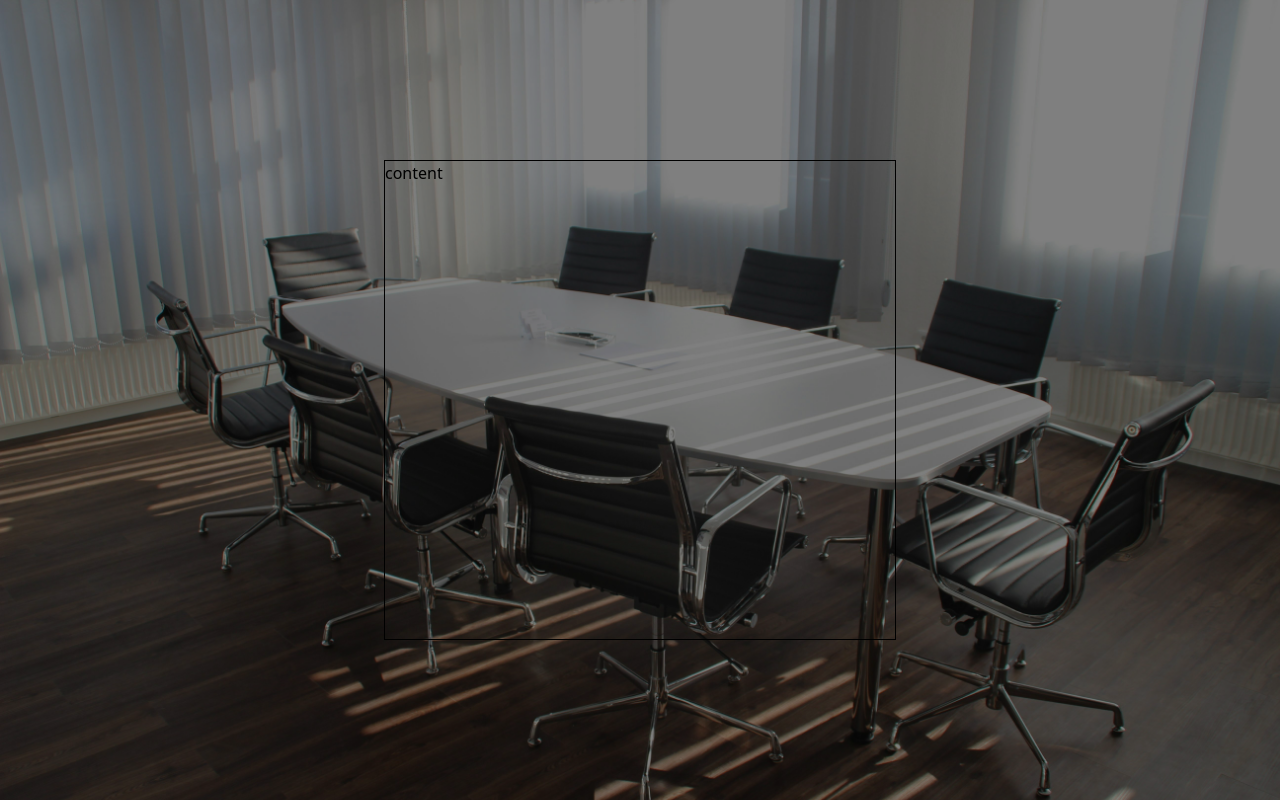
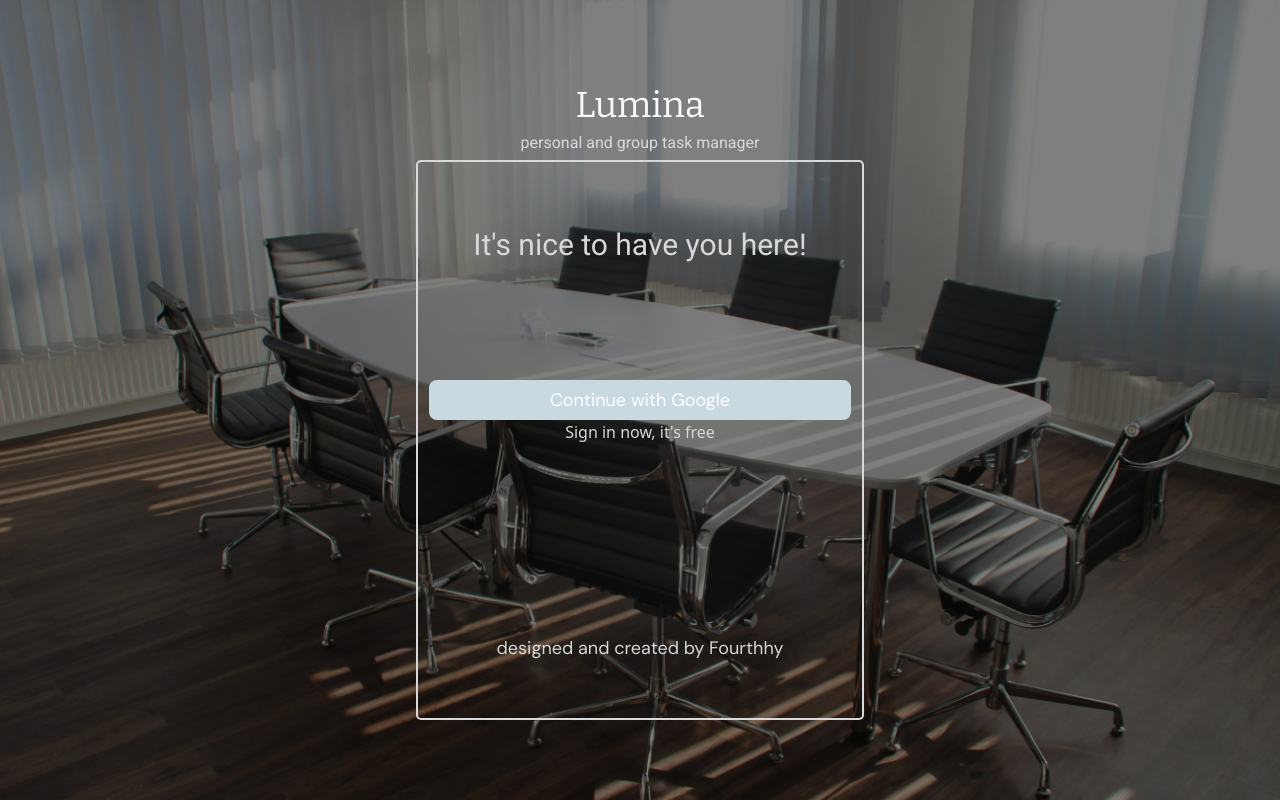
Before and after one commit to Fourthhy/Lumina, a React (Vite) app: page / in a window 1280 px wide. Built offline with nearby package versions, Linux system fonts and the light colour scheme.

Commit message:
Sign in page

```diff
--- a/index.html
+++ b/index.html
@@ -5,7 +5,7 @@
     <link rel="icon" type="image/svg+xml" href="/vite.svg" />
     <meta name="viewport" content="width=device-width, initial-scale=1.0" />
     <title>Vite + React</title>
-    <link href="https://fonts.googleapis.com/css2?family=DM+Sans:ital,opsz,wght@0,9..40,100..1000;1,9..40,100..1000&family=Roboto:ital,wght@0,100..900;1,100..900&display=swap" rel="stylesheet">
+    <link href="https://fonts.googleapis.com/css2?family=Bitter:ital,wght@0,100..900;1,100..900&family=DM+Sans:ital,opsz,wght@0,9..40,100..1000;1,9..40,100..1000&family=Roboto:ital,wght@0,100..900;1,100..900&display=swap" rel="stylesheet">
   </head>
   <body>
     <div id="root"></div>
--- a/package.json
+++ b/package.json
@@ -13,6 +13,7 @@
     "firebase": "^11.4.0",
     "react": "^19.0.0",
     "react-dom": "^19.0.0",
+    "react-icons": "^5.5.0",
     "react-router-dom": "^7.3.0"
   },
   "devDependencies": {
--- a/src/pages/LandingPage.jsx
+++ b/src/pages/LandingPage.jsx
@@ -6,9 +6,27 @@ export default function LandingPage() {
                 <img src="/hero_background.jpg" alt="hero background image" className="max-w-full h-auto" />
             </div>
             <div class="absolute inset-0 bg-black opacity-50"></div>
-            <div className="absolute top-0 h-screen w-screen flex justify-center items-center"> {/*CONTENT*/}
-                <div className="w-[40vw] h-[60vh] border-black border-[1px]">
-                    content
+            <div className="absolute top-0 h-screen w-screen flex flex-col justify-center items-center "> {/*CONTENT*/}
+                <div className="w-[40vw] h-[10vh] flex items-center justify-evenly flex-col">
+                    <p className="font-Serif text-4xl text-[#F9F9F9]"> Lumina </p>
+                    <p className="font-Header text-m text-[#D8D8D8]"> personal and group task manager </p>
+                </div>
+                <div className="w-[35vw] h-[70vh] border-[#D8D8D8] border-[2px] rounded-[5px]">
+                    <div className="h-[30%] flex items-center justify-center">
+                        <p className="font-Header text-[#D8D8D8] text-3xl">It's nice to have you here!</p>
+                    </div>
+                    <div className="h-[30%] w-[100%] flex items-center justify-center flex-col">
+                        <button
+                            className="border-[2px] w-[95%] h-[40px] border-[#C8D9E0] bg-[#C8D9E0] rounded-[8px] cursor-pointer hover:bg-[#A5B2BB] hover:border-[#A5B2BB] hover:text-[#494038]">
+                            <p className="text-white font-Content text-lg text-[#333332]">Continue with Google</p>
+                        </button>
+                        <div>
+                            <p className="text-[#D8D8D8]">Sign in now, it's free</p>
+                        </div>
+                    </div>
+                    <div className="h-[30%] flex justify-center items-end">
+                        <p className="text-[#D8D8D8] text-lg font-Content">designed and created by Fourthhy</p>
+                    </div>
                 </div>
             </div>
         </>
--- a/tailwind.config.js
+++ b/tailwind.config.js
@@ -9,6 +9,7 @@ export default {
       fontFamily: {
         Content: ['DM Sans', 'sans-serif'],
         Header: ['Roboto', 'sans-serif'],
+        Serif: ['Bitter', 'serif'],
       },
     },
   },
```
Also changed, not shown: 1 other file (tests, documents, lock files or other folders).
